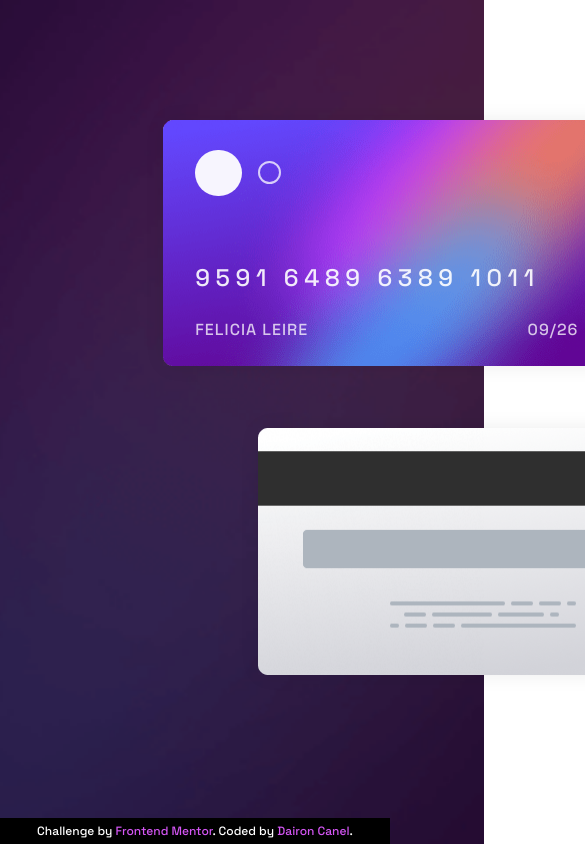
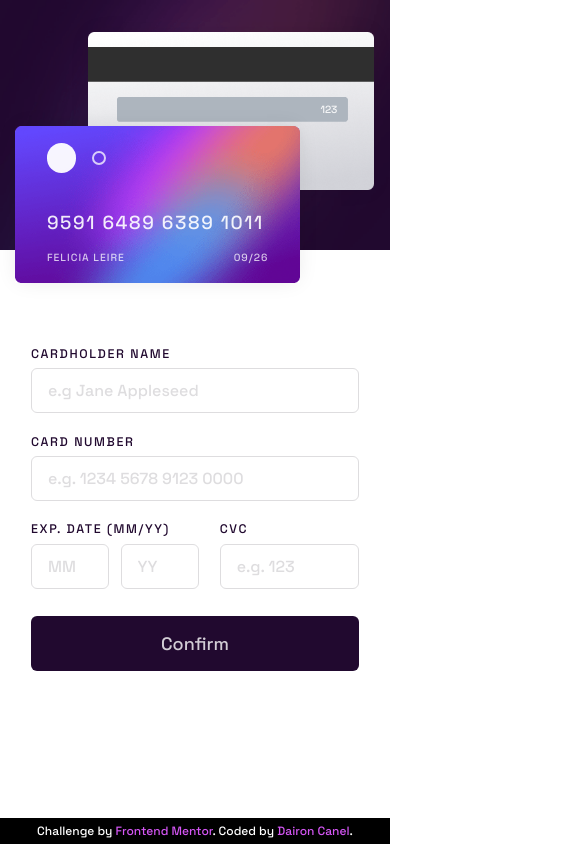
Before and after one commit to dairon-canel/interactive-card-details-form, a website: page public/index.html in a window 390 px wide. Shown: the top 844 px of the page, 585 px wide, since content can reach past the window. Drawn offline with Linux system fonts and the light colour scheme.

Commit message:
feat: mobile design

```diff
--- a/public/index.html
+++ b/public/index.html
@@ -18,26 +18,30 @@
 
     <script src="./index.js" defer></script>
   </head>
-  <body class="grid min-h-screen grid-flow-col grid-cols-[30.25rem_auto]">
-    <section class="relative grid overflow-visible">
+  <body class="grid min-h-screen sm:grid-flow-col sm:grid-cols-[30.25rem_auto]">
+    <section
+      class="relative grid grid-rows-[12rem_5rem_1rem] sm:grid-rows-[22rem_20rem_auto]"
+    >
       <div
-        class="relative ml-[10.2rem] mt-[7.5rem] -mr-[10.2rem] h-[15.4rem] w-[27.95rem] place-self-start px-[2rem] shadow-[0px_0px_20px_-3px_rgba(0,0,0,0.1)]"
+        class="relative z-10 order-2 ml-[0.93rem] -mt-[4.15rem] grid h-[9.85rem] w-[17.85rem] place-self-start self-start px-[2rem] shadow-[0px_0px_20px_-3px_rgba(0,0,0,0.1)] sm:order-1 sm:mt-[11.7rem] sm:ml-[10.2rem] sm:h-[15.4rem] sm:w-[27.95rem]"
       >
-        <div class="mt-[1.85rem] grid w-fit grid-flow-col">
+        <div
+          class="mt-[1.1rem] grid w-fit grid-flow-col place-content-start sm:mt-[1.85rem]"
+        >
           <div
-            class="h-[2.9rem] w-[2.9rem] rounded-full bg-white bg-opacity-95"
+            class="h-[1.85rem] w-[1.85rem] rounded-full bg-white bg-opacity-95 sm:h-[2.9rem] sm:w-[2.9rem]"
           ></div>
           <div
-            class="ml-[1rem] h-[1.45rem] w-[1.45rem] place-self-center rounded-full border-2 border-white border-opacity-75"
+            class="ml-[1rem] h-[0.85rem] w-[0.85rem] place-self-center rounded-full border-2 border-white border-opacity-75 sm:h-[1.45rem] sm:w-[1.45rem]"
           ></div>
         </div>
         <div
-          class="mt-[4.1rem] text-2xl tracking-[0.352rem] text-white text-opacity-90"
+          class="mt-[1.2rem] self-start text-[1.18rem] tracking-[0.1rem] text-white text-opacity-90 sm:mt-[2.8rem] sm:text-2xl sm:tracking-[0.352rem]"
         >
           9591 6489 6389 1011
         </div>
         <div
-          class="mt-[1.5rem] grid grid-flow-col text-base uppercase tracking-[0.065rem] text-white text-opacity-75"
+          class="-mt-[0.3rem] grid grid-flow-col self-start text-[0.65rem] uppercase tracking-[0.065rem] text-white text-opacity-75 sm:text-base"
         >
           <div>Felicia Leire</div>
           <div class="place-self-end">09/26</div>
@@ -49,10 +53,10 @@
         />
       </div>
       <div
-        class="relative ml-[16.1rem] -mt-[6.7rem] -mr-[16.1rem] h-[15.4rem] w-[27.95rem] place-self-start shadow-[0px_0px_20px_-3px_rgba(0,0,0,0.1)]"
+        class="relative order-1 mt-[2rem] mr-[1rem] grid h-[9.85rem] w-[17.85rem] place-self-end self-start shadow-[0px_0px_20px_-3px_rgba(0,0,0,0.1)] sm:order-2 sm:mt-[7.3rem] sm:mr-0 sm:ml-[16.1rem] sm:h-[15.4rem] sm:w-[27.95rem]"
       >
         <div
-          class="ml-[22.65rem] mt-[6.75rem] text-base text-white text-opacity-90"
+          class="absolute top-[4.35rem] left-[14.5rem] text-[0.65rem] text-white text-opacity-90 sm:left-[22.65rem] sm:top-[6.75rem] sm:text-base"
         >
           123
         </div>
@@ -62,26 +66,24 @@
           alt="card back"
         />
       </div>
-      <picture
-        class="absolute top-0 left-0 -z-20 w-full bg-primaryGradientFrom"
-      >
+      <picture class="absolute top-0 left-0 -z-20 w-full">
         <source media="(min-width: 768px)" srcset="./bg-main-desktop.png" />
         <img
-          class="h-screen w-full object-cover"
+          class="w-full object-cover sm:h-screen"
           src="./bg-main-mobile.png"
           alt="main bg"
         />
       </picture>
     </section>
     <section
-      class="ml-[7.5rem] hidden w-[23.8rem] place-self-center self-start"
+      class="mt-[1.5rem] mb-[10rem] grid w-[20.5rem] place-self-center self-start sm:ml-[7.5rem] sm:w-[23.8rem]"
     >
       <form
         id="card-form"
         method="get"
         action="./"
         novalidate
-        class="mt-[7.5rem] grid place-self-stretch [&>*]:mt-[1.5rem] [&>*]:grid [&>*_input]:mt-[0.3rem] [&>*_input]:rounded-md [&>*_input]:border-[0.1rem] [&>*_input]:border-lightGrayishViolet [&>*_input]:py-[0.6rem] [&>*_input]:px-[1rem] [&>*_input]:text-base [&>*_input]:placeholder:text-lightGrayishViolet [&_label]:text-[0.78rem] [&_label]:uppercase [&_label]:tracking-[0.1rem] [&_label]:text-veryDarkViolet"
+        class="grid place-self-stretch sm:mt-[7.5rem] [&>*]:mt-[1.2rem] [&>*]:grid sm:[&>*]:mt-[1.5rem] [&>*_input]:mt-[0.3rem] [&>*_input]:rounded-md [&>*_input]:border-[0.1rem] [&>*_input]:border-lightGrayishViolet [&>*_input]:py-[0.6rem] [&>*_input]:px-[1rem] [&>*_input]:text-base [&>*_input]:placeholder:text-lightGrayishViolet [&_label]:text-[0.78rem] [&_label]:uppercase [&_label]:tracking-[0.1rem] [&_label]:text-veryDarkViolet"
         action=""
       >
         <label for="cardholder-name"
@@ -106,7 +108,9 @@
             minlength="16"
           />
         </label>
-        <div class="mb-[1rem] grid grid-flow-col grid-cols-[11.8rem_auto]">
+        <div
+          class="mb-[0.5rem] grid grid-flow-col grid-cols-[11.8rem_auto] sm:mb-[1rem]"
+        >
           <div class="grid">
             <label>Exp. Date (MM/YY)</label>
             <div
@@ -157,7 +161,7 @@
       </form>
     </section>
     <section
-      class="ml-[7.5rem] mt-[14.9rem] grid w-[23.8rem] place-self-center self-start"
+      class="mt-[2.5rem] mb-[10rem] hidden w-[20.5rem] place-self-center self-start sm:ml-[7.5rem] sm:mt-[14.9rem] sm:w-[23.8rem]"
     >
       <img class="place-self-center" src="./icon-complete.svg" alt="" />
       <h2
```
Also changed, not shown: public/output-style.css.
